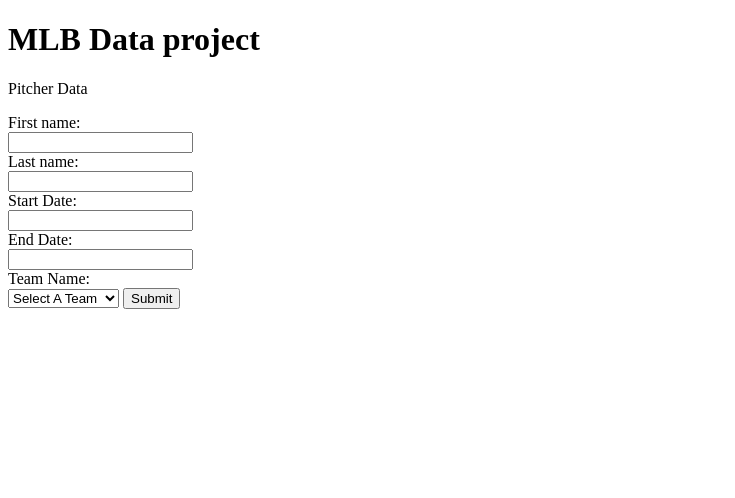
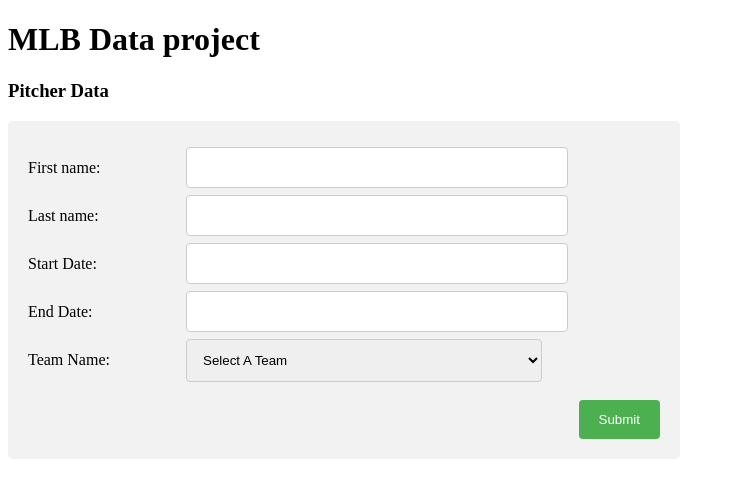
Before and after one commit to ptucham/MLB_Project, a Flask app: page / in a window 1280 px wide. Shown: the top 498 px of the page, without its empty margins (0-735 px from the left). Run offline with Flask 2, Linux system fonts and the light colour scheme.

Commit message:
style form

```diff
--- /dev/null
+++ b/static/styles/index_style.css
@@ -0,0 +1,53 @@
+/* Styleing for form taken from https://www.w3schools.com/css/tryit.asp?filename=trycss_form_responsive*/
+
+input[type=text], select, textarea {
+    width: 75%;
+    padding: 12px;
+    border: 1px solid #ccc;
+    border-radius: 4px;
+    resize: vertical;
+}
+
+label {
+    padding: 12px 12px 12px 0;
+    display: inline-block;
+}
+
+input[type=submit] {
+    background-color: #4CAF50;
+    color: white;
+    padding: 12px 20px;
+    border: none;
+    border-radius: 4px;
+    cursor: pointer;
+    float: right;
+}
+
+input[type=submit]:hover {
+    background-color: #45a049;
+}
+
+.pitcher_form {
+    width: 50%;
+    border-radius: 5px;
+    background-color: #f2f2f2;
+    padding: 20px;
+}
+
+.col-25 {
+    float: left;
+    width: 25%;
+    margin-top: 6px;
+}
+
+.col-75 {
+    float: left;
+    width: 75%;
+    margin-top: 6px;
+}
+
+.row:after {
+    content: "";
+    display: table;
+    clear: both;
+}
--- a/templates/index.html
+++ b/templates/index.html
@@ -1,19 +1,56 @@
 <!DOCTYPE html>
 <html>
     <meta charset='UTF-8'>
+    <head>
+        <link rel= "stylesheet" type= "text/css" href="{{ url_for('static', filename='styles/index_style.css') }}" />
+    </head>
     <body>
         <h1>MLB Data project</h1>
-        <p>Pitcher Data</p>
+        <h3 class = form_head>Pitcher Data</h3>
+
+        <div class = "pitcher_form">
             <form action="/results" method="post">
-            <label for="fname">First name:</label><br>
-            <input type="text" id="fname" name="fname"><br>
-            <label for="lname">Last name:</label><br>
-            <input type="text" id="lname" name="lname"><br>
-            <label for="startDate">Start Date:</label><br>
-            <input type="text" id="startDate" name="startDate"><br>
-            <label for="endDate">End Date:</label><br>
-            <input type="text" id="endDate" name="endDate"><br>
-            <label for="team">Team Name:</label><br>
+                <div class="row">
+                    <div class="col-25">
+                        <label for="fname">First name:</label>
+                    </div>
+                    <div class="col-75">
+                        <input type="text" id="fname" name="fname">
+                    </div>
+                </div>
+
+                <div class="row">
+                    <div class="col-25">
+                        <label for="lname">Last name:</label>
+                    </div>
+                    <div class="col-75">
+                        <input type="text" id="lname" name="lname">
+                    </div>
+                </div>
+
+                <div class="row">
+                    <div class="col-25">
+                        <label for="startDate">Start Date:</label>
+                    </div>
+                    <div class="col-75">
+                        <input type="text" id="startDate" name="startDate">
+                    </div>
+                </div>
+
+                <div class="row">
+                    <div class="col-25">
+                        <label for="endDate">End Date:</label>
+                    </div>
+                    <div class="col-75">
+                        <input type="text" id="endDate" name="endDate">
+                    </div>
+                </div>
+
+                <div class="row">
+                    <div class="col-25">
+                        <label for="team">Team Name:</label>
+                    </div>
+                    <div class="col-75">
                         <select id="teams" name="teams">
                             <option style="display:none">Select A Team</option>
                             <option value="LAA">Angels</option>
@@ -47,7 +84,13 @@
                             <option value="CWS">White Sox</option>
                             <option value="NYY">Yankees</option>
                         </select>
+                    </div>
+                </div><br/>
+
+                <div class="row">
                     <input type="submit" value="Submit">
+                </div>
             </form>
+        </div>
     </body>
 </html>
--- a/templates/results.html
+++ b/templates/results.html
@@ -15,9 +15,7 @@
 
         <script>
             var data = JSON.parse('{{ data | tojson | safe}}');
-            console.log(data)
 
-            console.log(data)
             const svg = d3.select('svg');
             const height = svg.attr('height');
             const width = svg.attr('width');
```
Lines whose indentation alone changed are shown as unchanged.
